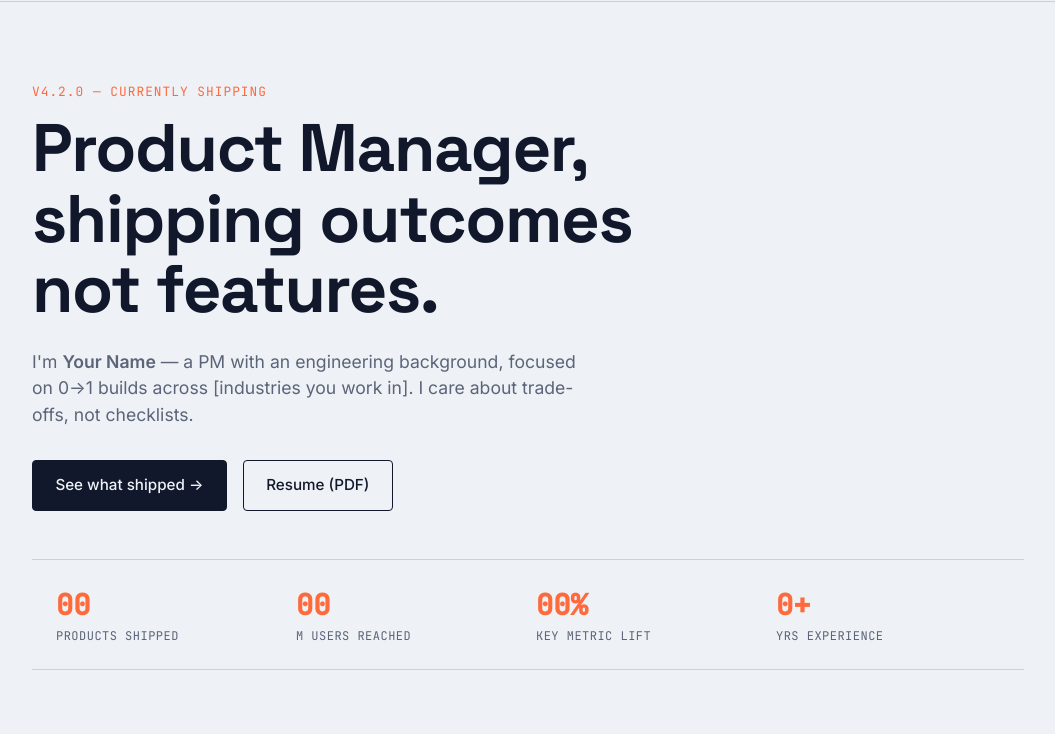
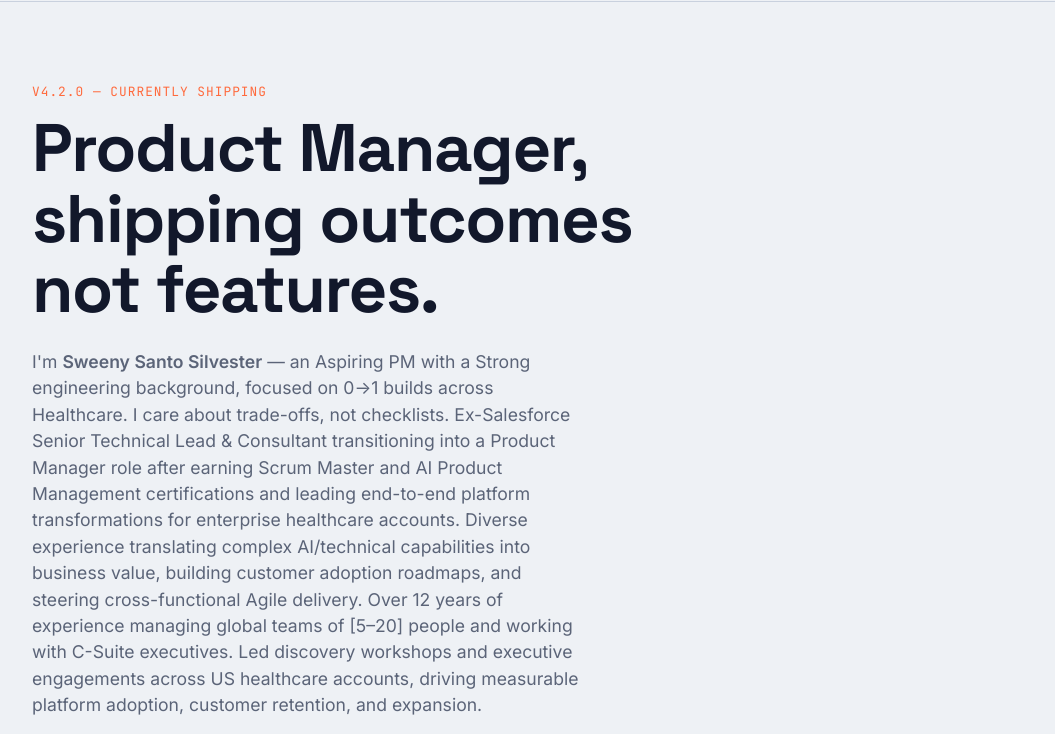
Before and after one commit to Sweeny7-pixel/SweenySweakin, a plain HTML site: page index.html in a window 1280 px wide. Shown: the part 66-800 px from the top of the page, without its empty margins (112-1167 px from the left). Drawn offline with Linux system fonts and the light colour scheme.

Commit message:
Revise portfolio details and experience metrics
Updated personal information and metrics in the portfolio.

```diff
--- a/index.html
+++ b/index.html
@@ -3,7 +3,7 @@
 <head>
 <meta charset="UTF-8">
 <meta name="viewport" content="width=device-width, initial-scale=1.0">
-<title>Your Name | Product Manager</title>
+<title>Sweeny Santo Silvester | Product Manager</title>
 <meta name="description" content="Product Manager portfolio — shipped work, metrics, and case studies.">
 <link rel="preconnect" href="https://fonts.googleapis.com">
 <link href="https://fonts.googleapis.com/css2?family=Space+Grotesk:wght@500;600;700&family=Inter:wght@400;500;600&family=JetBrains+Mono:wght@400;500&display=swap" rel="stylesheet">
@@ -35,9 +35,18 @@
       not features.
     </h1>
     <p class="hero-sub">
-      I'm <strong>Your Name</strong> — a PM with an engineering background,
-      focused on 0→1 builds across [industries you work in]. I care about
+      I'm <strong>Sweeny Santo Silvester</strong> — an Aspiring PM with a Strong engineering background,
+      focused on 0→1 builds across Healthcare. I care about
       trade-offs, not checklists.
+
+      Ex-Salesforce Senior Technical Lead & Consultant transitioning into a Product Manager role after
+      earning Scrum Master and AI Product Management certifications and leading end-to-end platform
+      transformations for enterprise healthcare accounts. Diverse experience translating complex
+      AI/technical capabilities into business value, building customer adoption roadmaps, and steering
+      cross-functional Agile delivery. Over 12 years of experience managing global teams of [5–20] people
+      and working with C-Suite executives. Led discovery workshops and executive engagements across
+      US healthcare accounts, driving measurable platform adoption, customer retention, and expansion.
+
     </p>
     <div class="hero-actions">
       <a href="#work" class="btn btn-primary">See what shipped →</a>
@@ -45,10 +54,10 @@
     </div>
   </div>
   <div class="hero-metrics mono">
-    <div class="metric"><span class="metric-num">00</span><span class="metric-label">products shipped</span></div>
+    <div class="metric"><span class="metric-num">01</span><span class="metric-label">products shipped</span></div>
     <div class="metric"><span class="metric-num">00</span><span class="metric-label">M users reached</span></div>
     <div class="metric"><span class="metric-num">00%</span><span class="metric-label">key metric lift</span></div>
-    <div class="metric"><span class="metric-num">0+</span><span class="metric-label">yrs experience</span></div>
+    <div class="metric"><span class="metric-num">12+</span><span class="metric-label">yrs experience</span></div>
   </div>
 </section>
 
```
